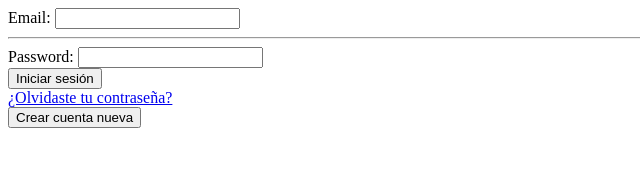
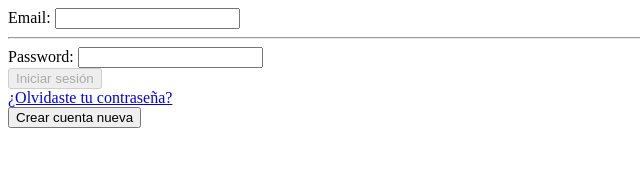
Before and after one commit to MoralesMatiasEzequiel/rick_and_mortyApp, a React (Create React App) app in the folder FRONT/rym-app/: page /login in a window 1280 px wide. Shown: the top 178 px of the page, without its empty margins (0-640 px from the left). Built offline with nearby package versions, Linux system fonts and the light colour scheme; no server answers.

Commit message:
Disabled buttom OK

```diff
--- a/FRONT/rym-app/src/components/Form/Form.jsx
+++ b/FRONT/rym-app/src/components/Form/Form.jsx
@@ -60,7 +60,10 @@ const Form = () => {
         navigate('/home');
     };
 
+    const isDisabled = form.name === '' || form.password === '';
+
     return (
+        <div>
             <form onSubmit={handleSubmit}>
                 <div>
                     <label htmlFor="email">Email: </label>
@@ -74,15 +77,14 @@ const Form = () => {
                     {errors.password && <span>{errors.password}</span>}
                 </div>
                 <div>
-                <button type='submit'>Iniciar sesión</button>
+                    <button type='submit' disabled={isDisabled}>Iniciar sesión</button>
                 </div>
                 <div>
                     <Link to='/login/identify'>¿Olvidaste tu contraseña?</Link>
                 </div>
-            <div>
+            </form>
             <button>Crear cuenta nueva</button>
         </div>
-        </form>
     )
 };
 
--- a/FRONT/rym-app/src/components/Login/Login.jsx
+++ b/FRONT/rym-app/src/components/Login/Login.jsx
@@ -45,6 +45,8 @@ const Login = () => {
         navigate('/recover/initiate');
     };
 
+    const isDisabled = form.email === '';
+
     return(
         <form onSubmit={handleSubmit}>
             <div>
@@ -55,7 +57,7 @@ const Login = () => {
                     <input type="text" name="email" value={form.email} onChange={handleChange} placeholder="Correo electrónico" />
                 </div>
                 <div>
-                    <button onClick={handleSubmit}>Buscar</button>
+                    <button onClick={handleSubmit} disabled={isDisabled}>Buscar</button>
                 </div>
             </div>
         </form>
```
Lines whose indentation alone changed are shown as unchanged.
